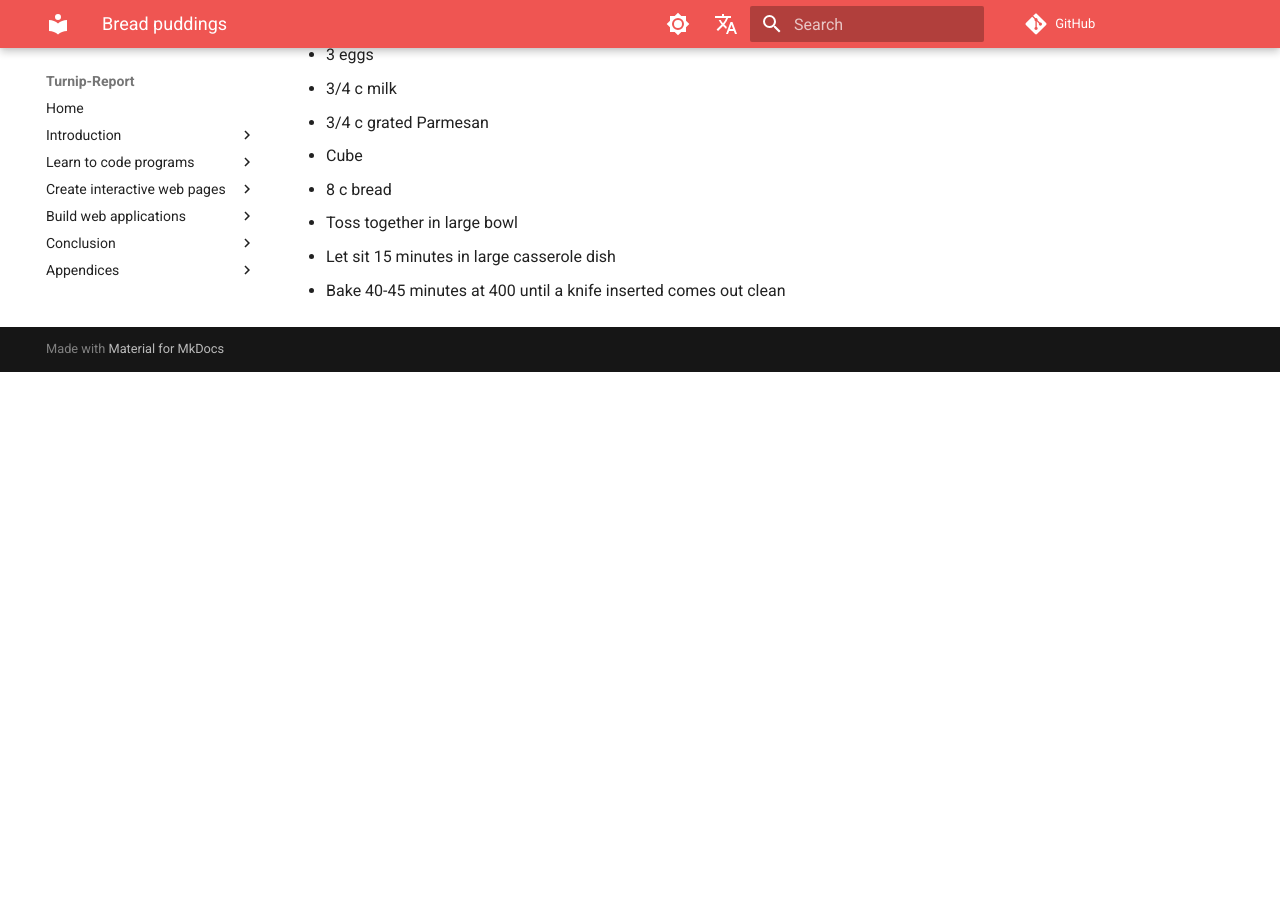
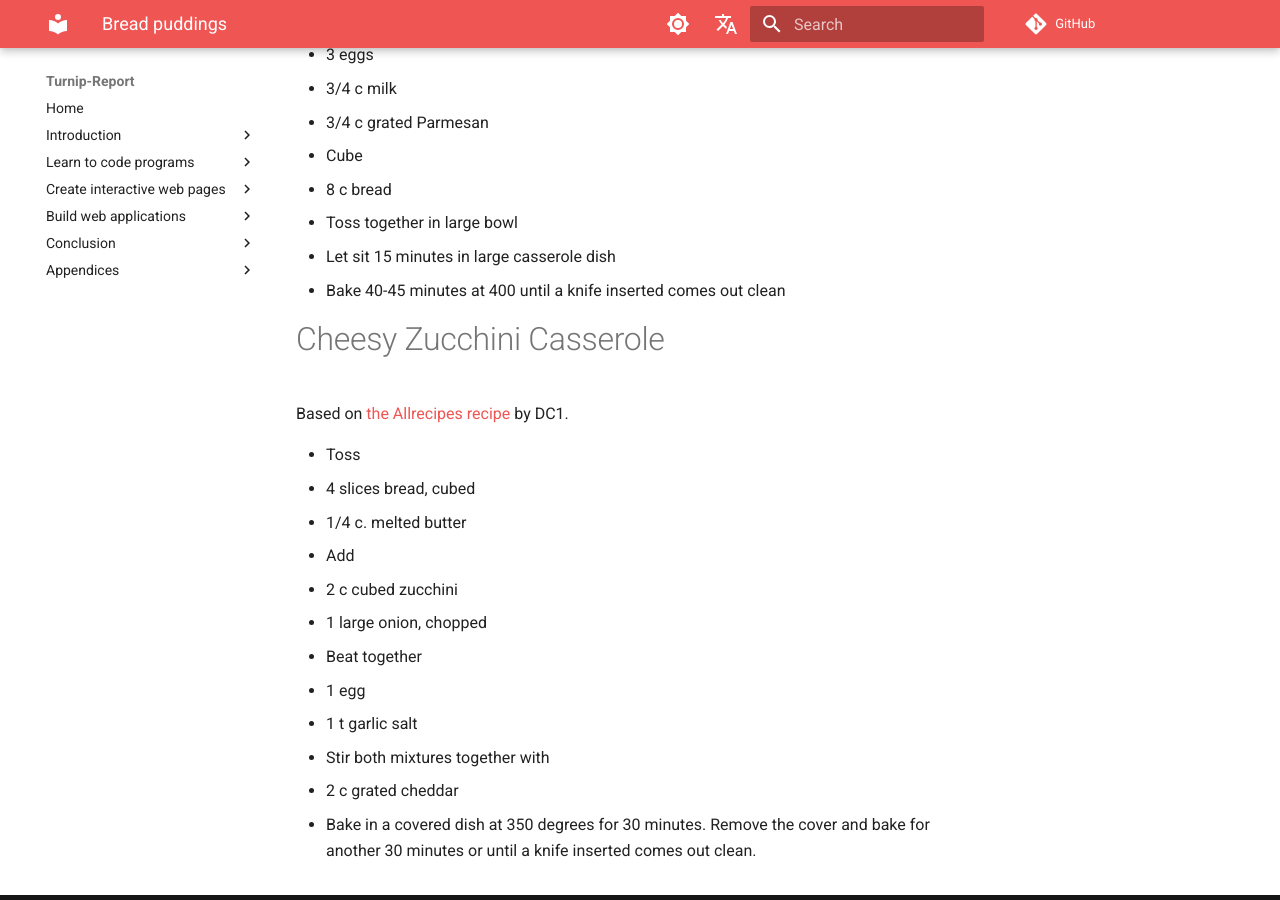
Before and after one commit to HBurgiel/Turnip-Report, an MkDocs documentation site: the page built from manuscript/Bread puddings.md, in a window 1280 px wide and 900 px high, scrolled down 841 px. Built offline with MkDocs 1.6.1 and Material for MkDocs 9.7.7, drawn with Linux system fonts in a browser that asks for light colours; comment, search, counter and statistics services are not loaded; before the commit the page ends 1213 px from its top, so only the background shows below that; some of the changed text lies outside the part shown.

Commit message:
Revise bread pudding notes and add new recipe
Updated text for clarity and added a new recipe for Cheesy Zucchini Casserole.

```diff
--- a/manuscript/Bread puddings.md
+++ b/manuscript/Bread puddings.md
@@ -31,3 +31,24 @@ Based on [Savory Bread Pudding with Roasted Butternut Squash, Onion, and Sage](h
 - Toss together in large bowl
 - Let sit 15 minutes in large casserole dish
 - Bake 40-45 minutes at 400 until a knife inserted comes out clean
+
+# Cheesy Zucchini Casserole
+
+Based on [the Allrecipes recipe](https://www.allrecipes.com/recipe/20867/cheesy-zucchini-casserole-i/) by DC1.
+
+- Toss
+ - 4 slices bread, cubed
+ - 1/4 c. melted butter
+
+- Add
+ - 2 c cubed zucchini
+ - 1 large onion, chopped
+
+- Beat together
+ - 1 egg
+ - 1 t garlic salt
+
+- Stir both mixtures together with
+ - 2 c grated cheddar
+
+- Bake in a covered dish at 350 degrees for 30 minutes. Remove the cover and bake for another 30 minutes or until a knife inserted comes out clean.
```
Also changed, not shown: other parts of manuscript/Bread puddings.md (+1 -1 lines).
